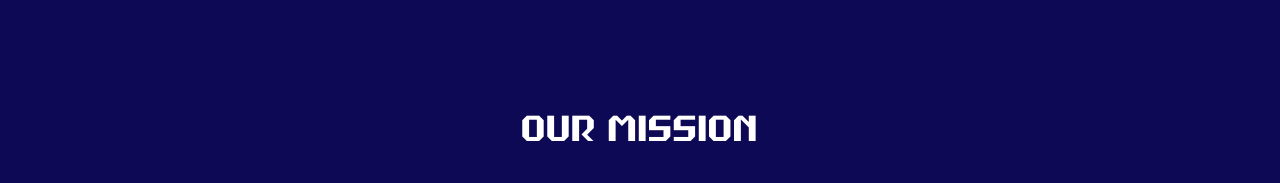
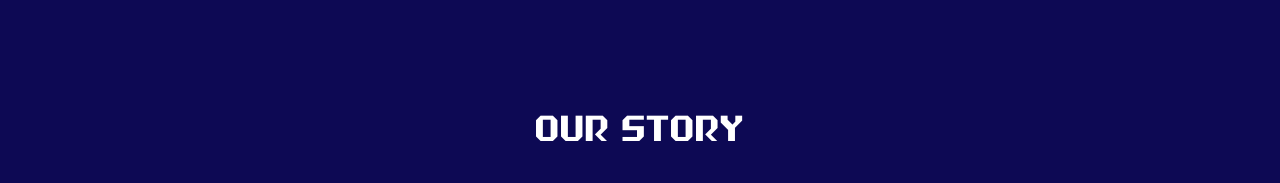
Before and after one commit to BlastChrome/ShearGenius, a website: page About/index.html in a window 1280 px wide. Shown: the part 802-985 px from the top of the page. Drawn offline with Linux system fonts and the light colour scheme; a small style sheet from the web is missing; files whose address does not match are found by name.

Commit message:
changed about title

```diff
--- a/About/index.html
+++ b/About/index.html
@@ -85,7 +85,7 @@
         <section class="tag-line about-body dark-bg">
             <div class="container">
                 <div class="tagline-wrapper about-wrapper">
-                    <h2 class="sub-title">Our Mission</h2>
+                    <h2 class="sub-title">Our Story</h2>
                     <p class="sub-text">
                         We at Shear Genius believe that going to the barbershop should be more than an errand but an experience to remember.
                         Our mission is to ensure that every customer who walks out of our chair has not only received a new haircut, but impeccable service,
```
